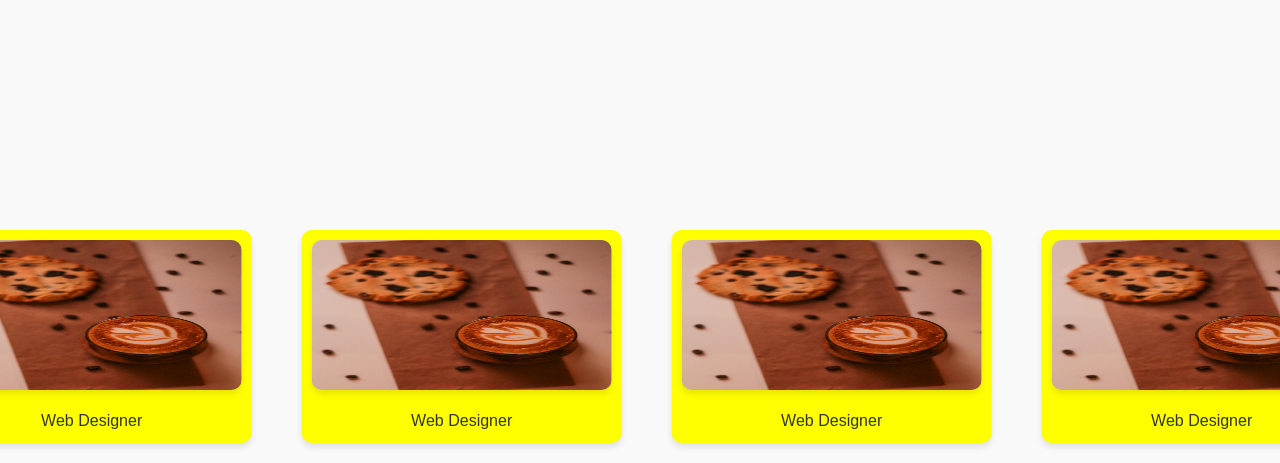
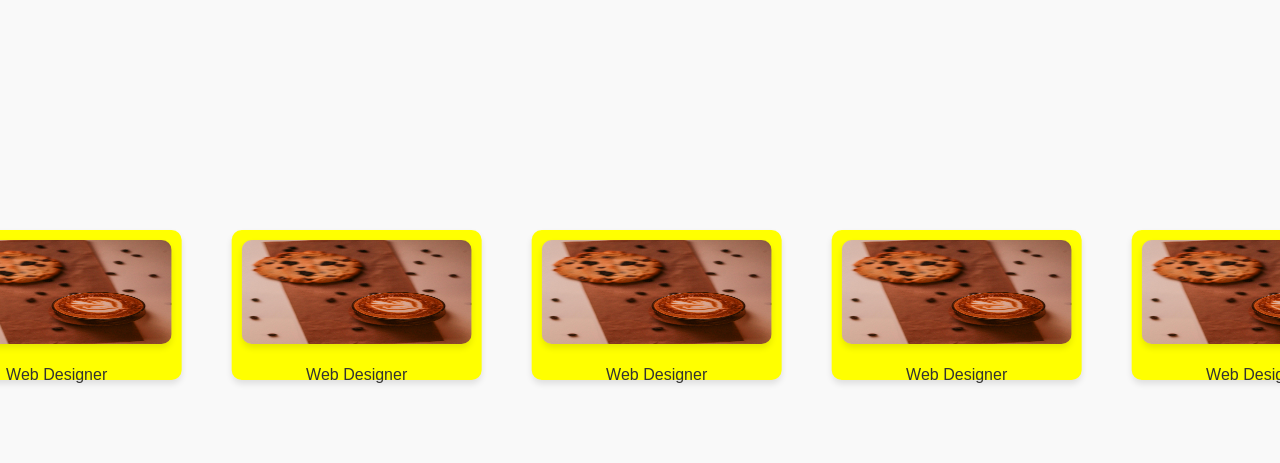
Before and after one commit to abhishekj21/myIdentity, a plain HTML site: page index.html in a window 1280 px wide. Shown: the part 582-1045 px from the top of the page. After the commit the page ends 982 px from the top, so only its background shows below. Drawn offline with Linux system fonts and the light colour scheme.

Commit message:
added changes in project section

```diff
--- a/style.css
+++ b/style.css
@@ -236,10 +236,13 @@ nav ul li a:hover {
   padding: 10px;
   border-radius: 10px;
   box-shadow: 0px 4px 6px rgba(0, 0, 0, 0.1); /* Add a subtle shadow */
+  min-width: 250px;
+  max-width: 300px;
+  max-height: 150px;
 }
 .project-card img {
-  width: 300px;
-  max-height: 150px;
+  width: 100%;
+  height: 80%;
   border-radius: 10px;
   box-shadow: 0px 4px 6px rgba(0, 0, 0, 0.1);
 }
@@ -274,9 +277,9 @@ nav ul li a:hover {
   }
 }
 
-@media (max-width: 300px) {
+@media (max-width: 400px) {
   .project-section {
-    margin-top: 80px;
+    margin-top: 100px;
   }
 }
 
```
